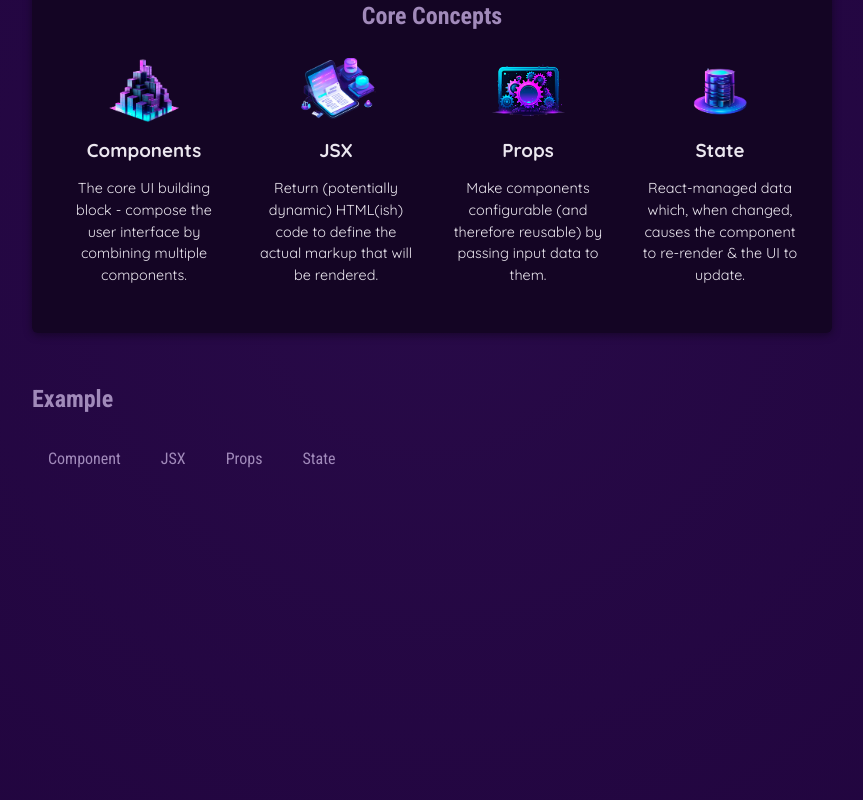
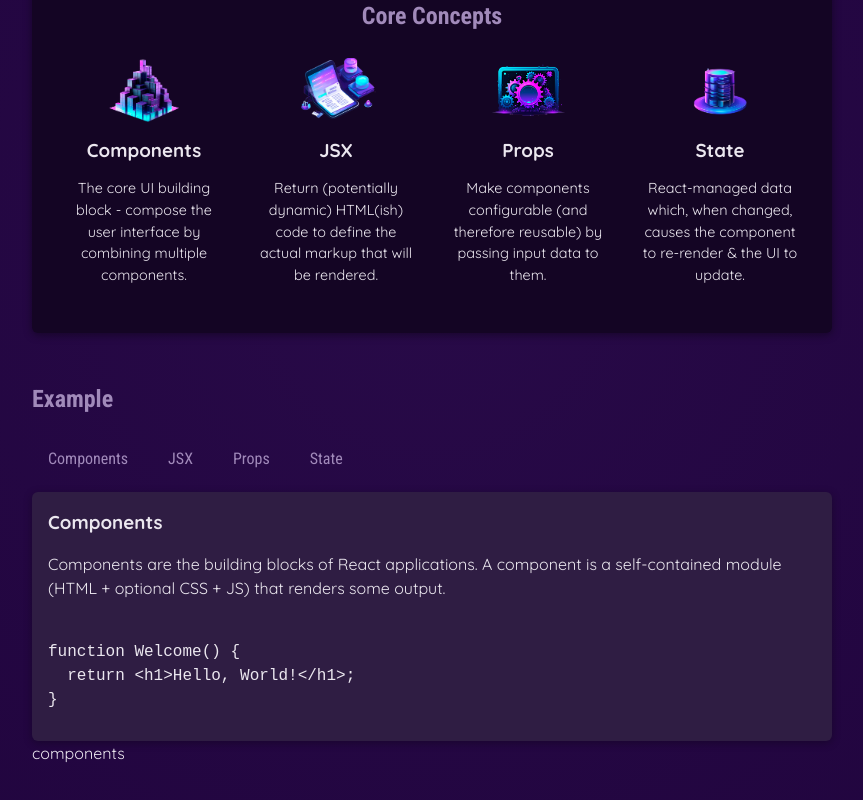
Before and after one commit to ahoroufi/React-Essentials, a React (Vite) app: page / in a window 1280 px wide. Shown: the part 366-1166 px from the top of the page, without its empty margins (208-1071 px from the left). Built offline with nearby package versions, Linux system fonts and the light colour scheme.

Commit message:
55. Deriving & Outputting Data Based on State

```diff
--- a/src/App.jsx
+++ b/src/App.jsx
@@ -1,11 +1,16 @@
+import { useState } from 'react';
+
 import { CORE_CONCEPTS } from './data.js';
 import Header from './components/Header/header.component.jsx';
 import CoreConcept from './components/CoreConcept.jsx';
 import TabButton from './components/TabButton.jsx';
+import { EXAMPLES } from './data.js'
 
 function App() {
+  const [ selectedTopic, setSelectedTopic ] = useState("components");
+
   function handleSelect(e) {
-    console.log(e.target.innerText);
+    setSelectedTopic(e.target.innerText.toLowerCase());
   }
   return (
     <div>
@@ -23,11 +28,20 @@
         <section id="examples">
           <h2>Example</h2>
           <menu>
-            <TabButton onSelect={handleSelect}>Component</TabButton>
+            <TabButton onSelect={handleSelect}>Components</TabButton>
             <TabButton onSelect={handleSelect}>JSX</TabButton>
             <TabButton onSelect={handleSelect}>Props</TabButton>
             <TabButton onSelect={handleSelect}>State</TabButton>
           </menu>
+          <div id="tab-content">
+            <h3>{EXAMPLES[selectedTopic].title}</h3>
+            <p>{EXAMPLES[selectedTopic].description}</p>
+            <pre>
+              <code>{EXAMPLES[selectedTopic].code}
+              </code>
+            </pre>
+          </div>
+          {selectedTopic}
         </section>
       </main>
     </div>
--- a/src/data.js
+++ b/src/data.js
@@ -29,3 +29,54 @@
       'React-managed data which, when changed, causes the component to re-render & the UI to update.',
   },
 ];
+
+export const EXAMPLES = {
+  components: {
+    title: 'Components',
+    description:
+      'Components are the building blocks of React applications. A component is a self-contained module (HTML + optional CSS + JS) that renders some output.',
+    code: `
+function Welcome() {
+  return <h1>Hello, World!</h1>;
+}`,
+  },
+  jsx: {
+    title: 'JSX',
+    description:
+      'JSX is a syntax extension to JavaScript. It is similar to a template language, but it has full power of JavaScript (e.g., it may output dynamic content).',
+    code: `
+<div>
+  <h1>Welcome {userName}</h1>
+  <p>Time to learn React!</p>
+</div>`,
+  },
+  props: {
+    title: 'Props',
+    description:
+      'Components accept arbitrary inputs called props. They are like function arguments.',
+    code: `
+function Welcome(props) {
+  return <h1>Hello, {props.name}</h1>;
+}`,
+  },
+  state: {
+    title: 'State',
+    description:
+      'State allows React components to change their output over time in response to user actions, network responses, and anything else.',
+    code: `
+function Counter() {
+  const [isVisible, setIsVisible] = useState(false);
+
+  function handleClick() {
+    setIsVisible(true);
+  }
+
+  return (
+    <div>
+      <button onClick={handleClick}>Show Details</button>
+      {isVisible && <p>Amazing details!</p>}
+    </div>
+  );
+}`,
+  },
+};
```
